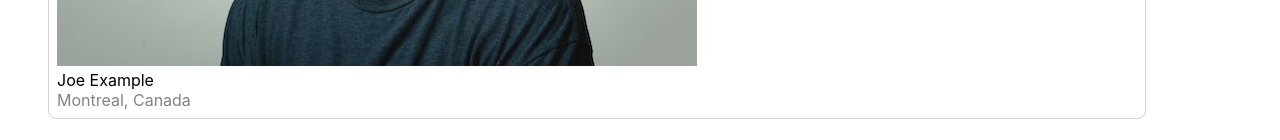
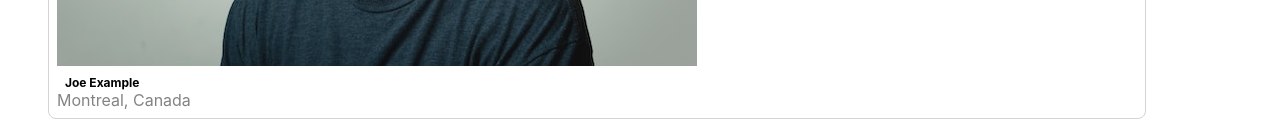
Before and after one commit to amusictheorist/photolabs, a React (Create React App) app in the folder frontend/: page / in a window 1280 px wide. Shown: the part 2319-2459 px from the top of the page. Built offline with nearby package versions, Linux system fonts and the light colour scheme; the HTML template or start-up script is replaced by a standard one.

Commit message:
Refactoring

```diff
--- a/frontend/src/components/PhotoListItem.jsx
+++ b/frontend/src/components/PhotoListItem.jsx
@@ -7,9 +7,9 @@
   return (
     <div className="photo-list__item">
       <img src={photo.imageSource} alt="user's photo" />
-      <div className="photo-list_user-profile">
+      <div >
         <img src={photo.profile} alt="user's profile" />
-        <div className="photo-list_user-info">
+        <div className="photo-list__user-info">
         <span>{photo.username}</span>
         </div>
         <div className="photo-list__user-location">
```
